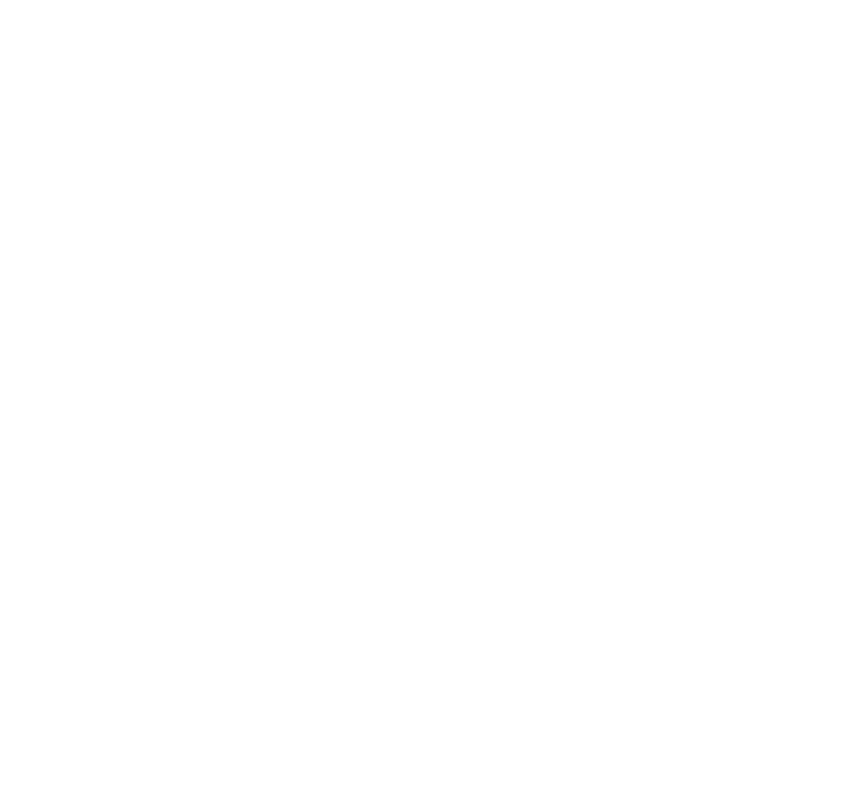
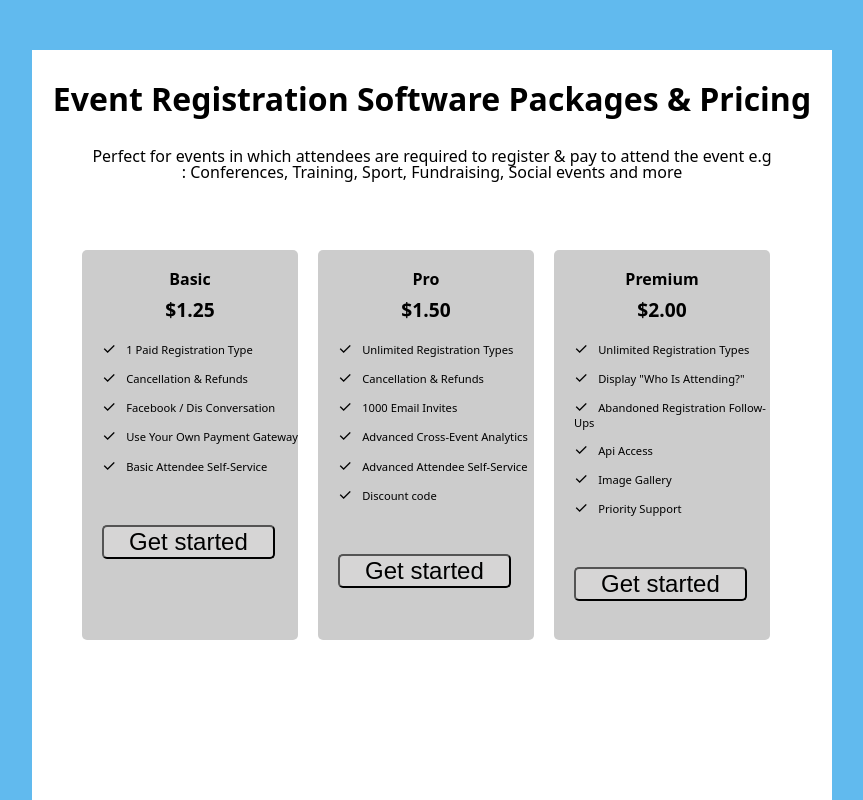
Before and after one commit to Nghia11205/f8-zoom-day-5, a plain HTML site: page pricing-table.html in a window 1280 px wide. Shown: the top 800 px of the page, without its empty margins (208-1071 px from the left). Drawn offline with Linux system fonts and the light colour scheme.

Commit message:
nop bai 3

```diff
--- a/css/style.css
+++ b/css/style.css
@@ -187,3 +187,126 @@ form:focus-within{
     display: inline-block;
     color: red;
 }
+/* pricing-table */
+.pricing{
+    display: block;
+    background-color: #61baee;
+    min-height: 100vh;
+    display: flex;
+}
+.pricing-table{
+    display: block;
+    width: 800px;
+    background-color: #fff;
+    margin-top: 50px;
+    margin-bottom: 80px;
+    text-align: center;
+    margin-left: auto;
+    margin-right: auto;
+    height: auto;
+}
+.title-pricing-table h1{
+    font-size: 2rem;
+    font-weight: 500px;
+    color: #000;
+    margin: 30px 0;
+
+}
+.title-pricing-table p{
+    font-size: 1rem;
+    font-weight: 400px;
+    color: #000;
+    margin: 30px 60px;
+
+}
+.pricing-table-body{
+    display: block;
+    margin-top: 50px;
+    display: flex;
+    margin-left: auto;
+    margin-right: auto;
+    width: 90%;
+    min-height: 100vh;
+    flex-direction: row;
+}
+.title2{
+    display: inline-block;
+    width: 30%;
+    background-color: #ccc;
+    margin: 20px 10px;
+    padding: 20px 0;
+    border-radius: 5px;
+    cursor: pointer;
+    display: flex;
+    flex-direction: column;
+    height: 350px;
+}
+.title2 h2{
+    box-sizing: border-box;
+    font-size: 1rem;
+    font-weight: 500px;
+    color: #000;
+    text-align: center;
+}
+h2 + span{
+    display: block;
+    font-size: 1.2rem;
+    font-weight: 800;
+    color: #000;
+    padding: 10px 0;
+    text-align: center;
+}
+.content h3{
+    display: block;
+    font-size: 0.7rem;
+    font-weight: 400;
+    color: #000;
+    margin: 10px 0;
+    text-align: left;
+    padding-left: 20px;
+}
+.btn1{
+    display: block;
+    width: 80%;
+    background-color: #d6d5d5;
+    color: #000;
+    font-size: 1.5rem;
+    font-weight: 500;
+
+    border-radius: 5px;
+    margin: 50px 20px;
+    text-decoration: none;
+    cursor: pointer;
+}
+.content h3::before{
+    content: "✓";
+    color: #000;
+    font-size: 1rem;
+    font-weight: 500px;
+    margin-right: 10px;
+}
+.title2:active, .content h3:active{
+    background-color: #0093E9;
+background-image: linear-gradient(160deg, #0093E9 0%, #80D0C7 100%);
+    box-shadow: #0adddd 10px 5px 10px 10px;
+    color: #fff;
+    font-weight: 500;
+    text-decoration: none;
+}
+.title2:hover, .content h3:hover{
+    border: red 1px solid;
+    background-color: #0adddd;
+    color: #fff;
+}
+.btn1:hover{
+    background-color: #fff;
+    color: #000;
+    font-weight: 500;
+    text-decoration: none;
+}
+.btn1:active{
+    background-color: #dd0a2d;
+    color: rgb(115, 255, 0);
+    font-weight: 500px;
+    text-decoration: none;
+}
--- a/pricing-table.html
+++ b/pricing-table.html
@@ -0,0 +1,60 @@
+<!DOCTYPE html>
+<html lang="en">
+<head>
+    <meta charset="UTF-8">
+    <meta name="viewport" content="width=device-width, initial-scale=1.0">
+    <title>pricing-table</title>
+    <link rel="stylesheet" href="./css/reset.css">
+    <link rel="stylesheet" href="./css/style.css">
+</head>
+<body>
+    <div class="pricing">
+        <div class="pricing-table">
+            <div class="title-pricing-table">
+                <h1>Event Registration Software Packages & Pricing</h1>
+                <p>Perfect for events in which attendees are required to register & pay to attend the event e.g : Conferences, Training, Sport, Fundraising, Social events and more</p>
+            </div>
+            <div class="pricing-table-body">
+                <div class="title2">
+                    <h2>Basic</h2>
+                    <span> $1.25</span>
+                    <div class="content">
+                        <h3>1 Paid Registration Type</h3>
+                        <h3>Cancellation & Refunds</h3>
+                        <h3>Facebook / Dis Conversation</h3>
+                        <h3>Use Your Own Payment Gateway</h3>
+                        <h3>Basic Attendee Self-Service</h3>
+                        <button class="btn1">Get started</button>
+                    </div>
+                </div>
+                <div class="title2">
+                    <h2>Pro</h2>
+                    <span> $1.50</span>
+                    <div class="content">
+                        <h3>Unlimited Registration Types</h3>
+                        <h3>Cancellation & Refunds</h3>
+                        <h3>1000 Email Invites</h3>
+                        <h3>Advanced Cross-Event Analytics</h3>
+                        <h3>Advanced Attendee Self-Service</h3>
+                        <h3>Discount code</h3>
+                        <button class="btn1">Get started</button>
+                    </div>
+                </div>
+                <div class="title2">
+                    <h2>Premium</h2>
+                    <span> $2.00</span>
+                    <div class="content">
+                        <h3>Unlimited Registration Types</h3>
+                        <h3>Display "Who Is Attending?"</h3>
+                        <h3>Abandoned Registration Follow-Ups</h3>
+                        <h3>Api Access</h3>
+                        <h3>Image Gallery</h3>
+                        <h3>Priority Support</h3>
+                        <button class="btn1">Get started</button>
+                    </div>
+                </div>
+            </div>
+        </div>
+    </div>
+</body>
+</html>
```
